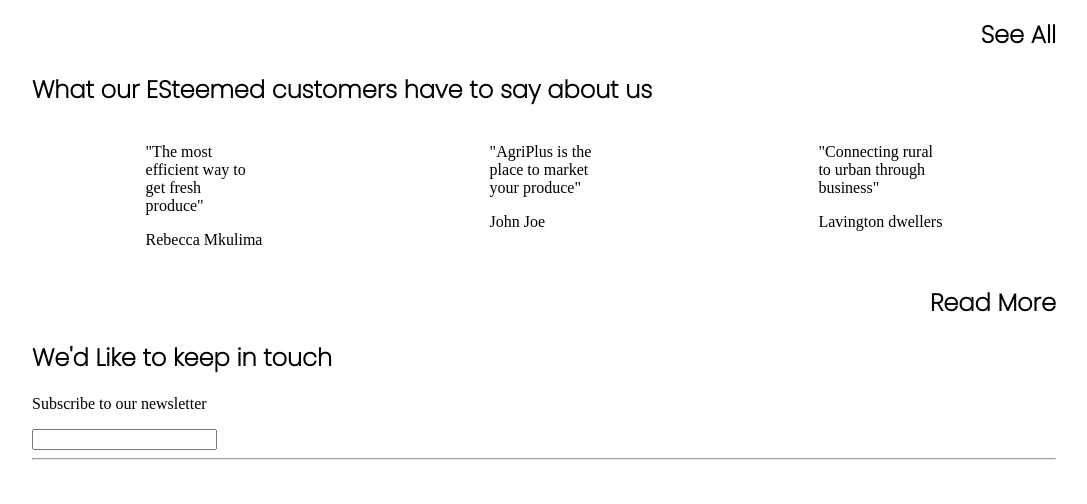
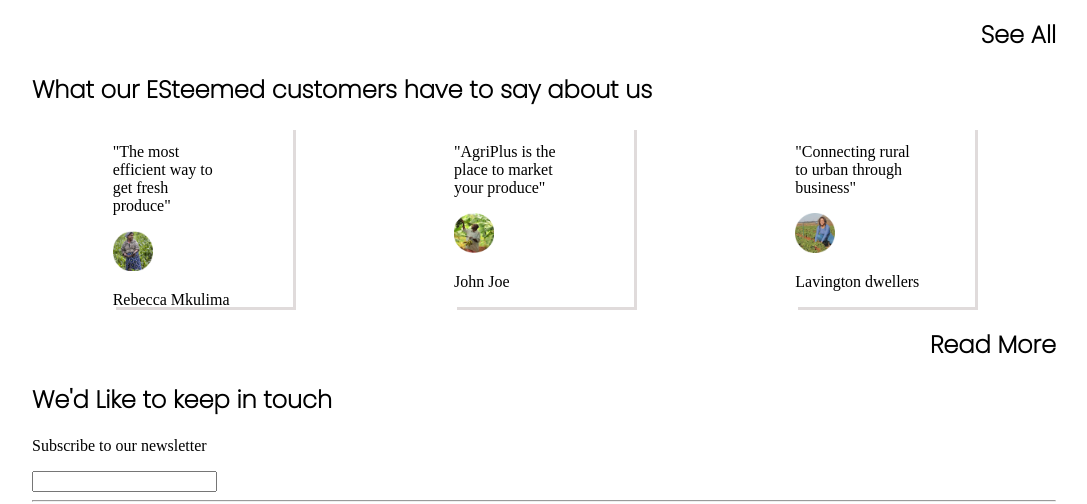
Before and after one commit to Navuru/Project2, a plain HTML site: page index.html in a window 1280 px wide. Shown: the part 1781-2285 px from the top of the page, without its empty margins (96-1183 px from the left). Drawn offline with Linux system fonts and the light colour scheme.

```diff
--- a/index.css
+++ b/index.css
@@ -99,4 +99,26 @@ h2{
     display: flex;
     justify-content: space-around;
 }
-.
+.reviews img{
+    height: 40px;
+    width: 40px;
+}
+/* .reviews :first-child{
+    color: red;
+    box-shadow:3px 3px rgb(216, 15, 15);
+} */
+#first{
+    box-shadow:3px 3px rgb(224, 219, 219);
+    height:180px ;
+    width: 180px;
+}
+#second{
+    box-shadow:3px 3px rgb(224, 219, 219);
+    height:180px ;
+    width: 180px;
+}
+#third{
+    box-shadow:3px 3px rgb(224, 219, 219);
+    height:180px ;
+    width: 180px;
+}
--- a/index.html
+++ b/index.html
@@ -134,20 +134,20 @@
 
     <h2>What our ESteemed customers have to say about us</h2>
     <div class="reviews">
-        <div>
+        <div id="first">
         <p>"The most <br> efficient way to <br> get fresh <br> produce"</p>
-        <!-- <img src="" alt=""> -->
+        <img src="Images/Rectangle 11.png" alt="">
         <p>Rebecca Mkulima</p>
         </div>
 
-        <div>
+        <div id="second">
             <p>"AgriPlus is the <br> place to market <br> your produce"</p>
-            <!-- <img src="" alt=""> -->
+            <img src="Images/Rectangle 11-1.png" alt="">
             <p>John Joe</p>
         </div>
-        <div>
+        <div id="third">
             <p>"Connecting rural <br> to urban through <br> business"</p>
-            <!-- <img src="" alt=""> -->
+            <img src="Images/Rectangle 11-2.png" alt="">
             <p>Lavington dwellers</p>
         </div>
     </div>
```
